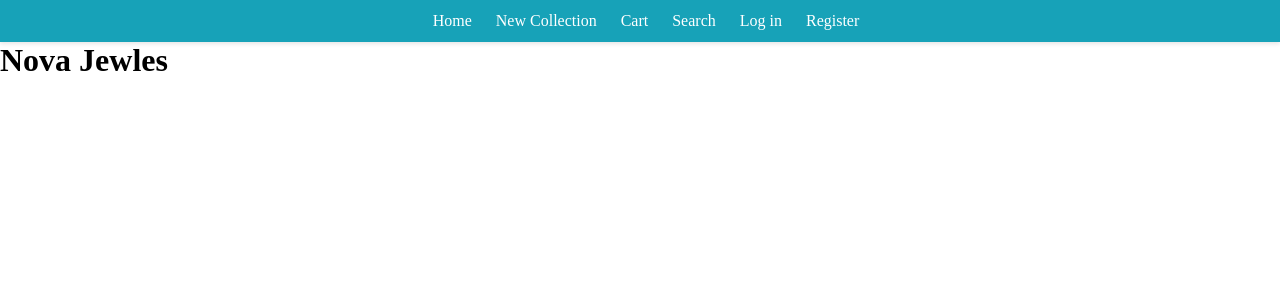
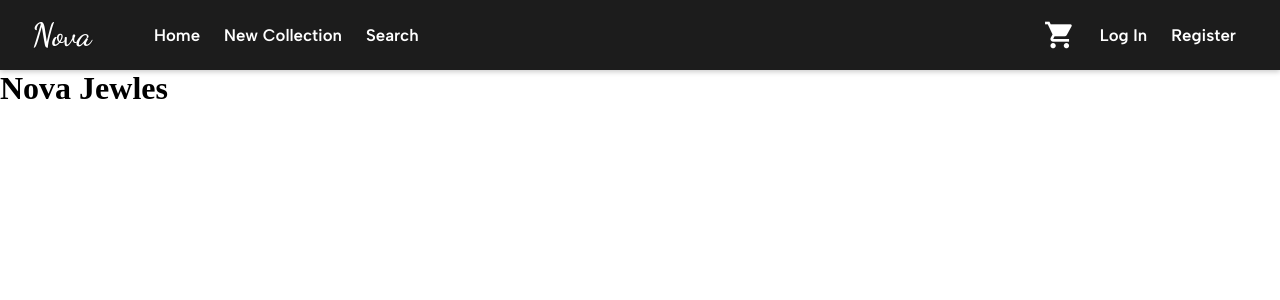
Before and after one commit to anjalybeshari/novaweb, an Angular app in the folder frontend-app/: page / in a window 1280 px wide. Shown: the top 300 px of the page. Built offline with nearby package versions, Linux system fonts and the light colour scheme.

Commit message:
Styling the navbar

```diff
--- a/frontend-app/src/app/components/navbar/navbar.component.css
+++ b/frontend-app/src/app/components/navbar/navbar.component.css
@@ -1,42 +1,93 @@
-/* navbar.component.css */
 
-/* Container */
-nav {
+/* Navbar container */
+nav.navbar {
+  display: flex;
+  justify-content: space-between;
+  align-items: center;
+  background-color: #1c1c1c;
+  padding: 1rem 2rem;
+  font-family: 'Albert Sans', sans-serif;
+  box-shadow: 0 2px 5px rgba(0, 0, 0, 0.2);
+  flex-wrap: wrap;
+}
+
+/* Group logo and left links */
+.nav-main {
   display: flex;
   align-items: center;
-    justify-content: center;   /* center the links */
-    background-color: #17a2b8; /* same as Bootstrap’s bg-info */
-    padding: 0.75rem 1rem;
-    box-shadow: 0 2px 4px rgba(0,0,0,0.1);
+  gap: 5rem; /* space between logo and links */
 }
 
-  /* Links */
-  nav a {
-    color: #fff;
+/* Logo style */
+.logo {
+  font-family: 'Dancing Script', cursive;
+  font-weight: 600;
+  font-size: 2rem;
+  color: white;
+  white-space: nowrap;
+  text-shadow: 1px 1px 2px rgba(0,0,0,0.3);
+  text-decoration: none;
+}
+
+/* Left and right nav link groups */
+.nav-left,
+.nav-right {
+  display: flex;
+  align-items: center;
+}
+
+/* Common nav links */
+.navbar a {
+  color: white;
   text-decoration: none;
   margin: 0 0.75rem;
-    font-weight: 500;
-    transition: opacity 0.2s;
+  font-weight: 600;
+  font-size: 1.05rem;
+  transition: color 0.2s ease, transform 0.2s ease;
+  font-family: 'Albert Sans', sans-serif;
 }
 
-  /* Remove extra margin on the last link */
-  nav a:last-child {
-    margin-right: 0;
+/* Hover/focus effect */
+.navbar a:hover,
+.navbar a:focus {
+  color: #cccccc;
+  transform: translateY(-1px);
+}
+/* Cart icon style */
+.navbar .material-icons {
+  font-size: 2rem; /* Adjust the size */
+  color: white; /* Icon color */
+  vertical-align: middle; /* Align icon vertically */
+  transition: color 0.2s ease, transform 0.2s ease;
 }
 
-  /* Hover/focus styles */
-  nav a:hover,
-  nav a:focus {
-    opacity: 0.8;
-    text-decoration: underline;
+/* Hover/focus effect on the icon */
+.navbar a:hover .material-icons,
+.navbar a:focus .material-icons {
+  color: #cccccc;
+  transform: translateY(-1px);
 }
 
-  /* Responsive wrapping on small screens */
-  @media (max-width: 600px) {
-    nav {
+/* Responsive layout */
+@media (max-width: 768px) {
+  nav.navbar {
+    flex-direction: column;
+    align-items: stretch;
+  }
+
+  .nav-main,
+  .nav-right {
+    justify-content: center;
     flex-wrap: wrap;
+    margin: 0.5rem 0;
   }
-    nav a {
-      margin: 0.5rem;
+
+  .nav-left,
+  .nav-right {
+    justify-content: center;
+  }
+
+  .navbar a {
+    margin: 0.5rem 1rem;
   }
 }
--- a/frontend-app/src/app/components/navbar/navbar.component.html
+++ b/frontend-app/src/app/components/navbar/navbar.component.html
@@ -1,9 +1,17 @@
-<nav class="navbar bg-info">
-    <a routerLink="/">Home</a>
-    <a routerLink="/products">New Collection</a>
-    <a routerLink="/cart">Cart</a>
-    <a routerLink="/search">Search</a>
-    <a routerLink="/login">Log in</a>
+<nav class="navbar">
+  <div class="nav-main">
+    <div class="logo">Nova</div>
+    <div class="nav-left">
+      <a routerLink="/">Home</a>
+      <a routerLink="/collection">New Collection</a>
+      <a routerLink="/search">Search</a>
+    </div>
+  </div>
+  <div class="nav-right">
+    <a routerLink="/cart">
+      <span class="material-icons">shopping_cart</span>
+    </a>
+    <a routerLink="/login">Log In</a>
     <a routerLink="/register">Register</a>
-
-  </nav>
+  </div>
+</nav>
--- a/frontend-app/src/index.html
+++ b/frontend-app/src/index.html
@@ -6,6 +6,8 @@
   <base href="/">
   <meta name="viewport" content="width=device-width, initial-scale=1">
   <link rel="icon" type="image/x-icon" href="favicon.ico">
+  <link href="https://fonts.googleapis.com/icon?family=Material+Icons" rel="stylesheet">
+
 </head>
 <body>
   <app-root></app-root>
--- a/frontend-app/src/styles.css
+++ b/frontend-app/src/styles.css
@@ -128,6 +128,8 @@ p a:hover {
     background-color: #f8d7da;
     color: #721c24;
 }  */
+@import url('https://fonts.googleapis.com/css2?family=Albert+Sans:ital,wght@0,100..900;1,100..900&family=Dancing+Script:wght@400..700&display=swap');
+
 
 * {
     margin: 0;
```
Lines whose indentation alone changed are shown as unchanged.
